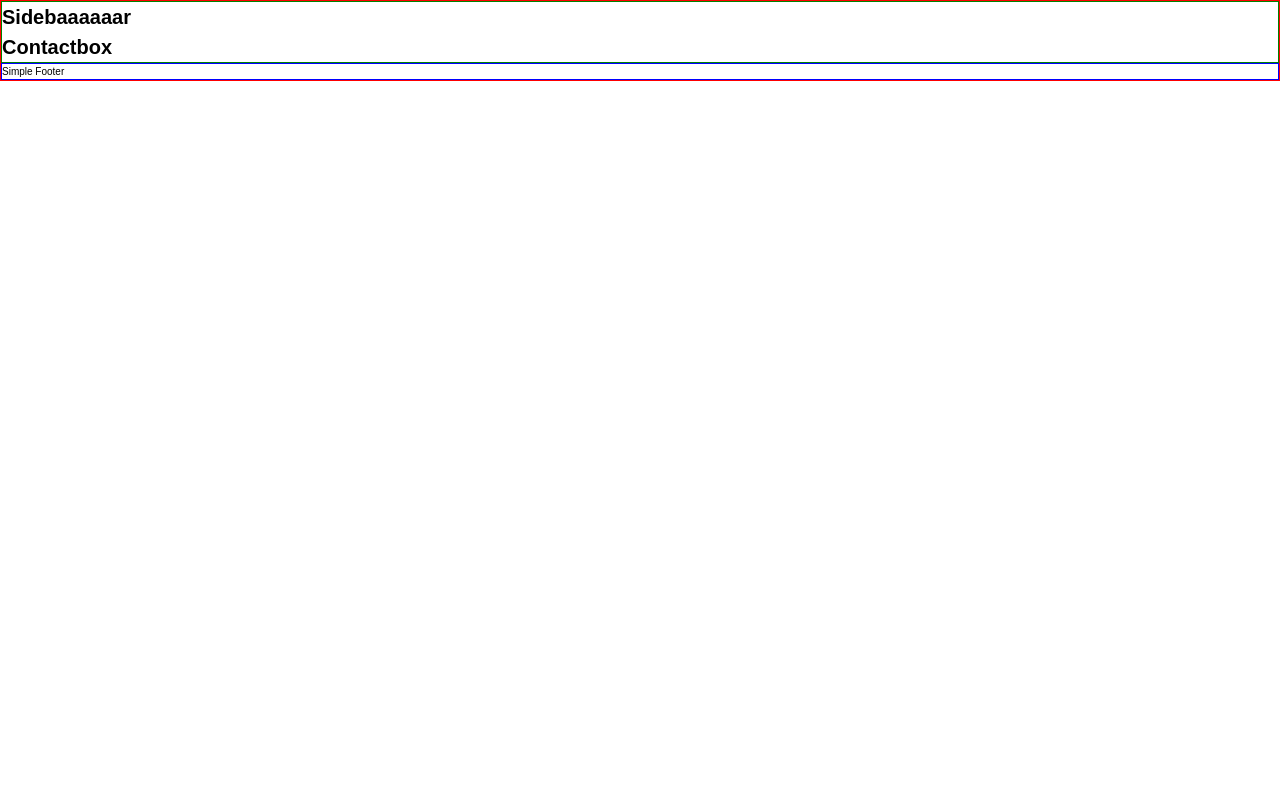
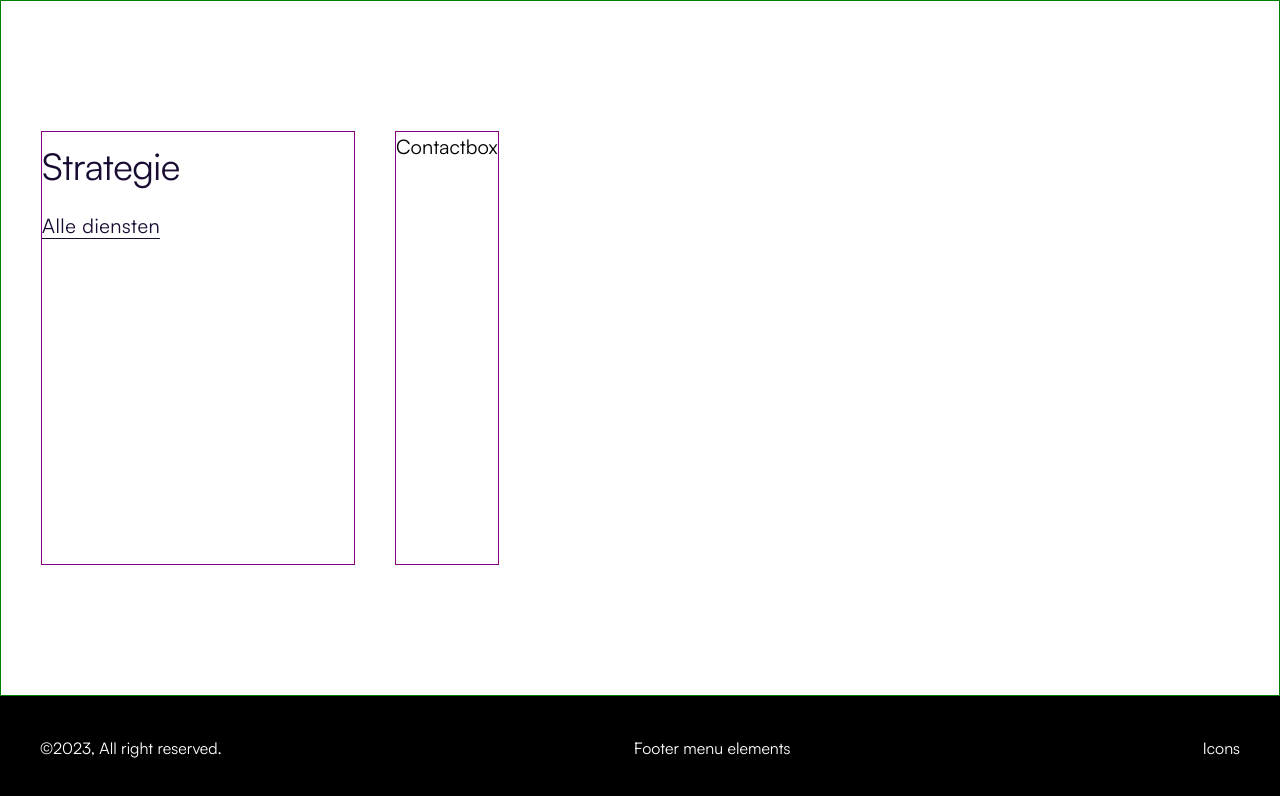
Before and after one commit to WiliTheSParrow/schaapontwerpers, a Next.js app: page / in a window 1280 px wide. Shown: the top 796 px of the page. Built offline with nearby package versions, Linux system fonts and the light colour scheme.

Commit message:
Updated footer content, Styled sidebar, adjusted layout

```diff
--- a/src/app/components/Footer.tsx
+++ b/src/app/components/Footer.tsx
@@ -1,7 +1,9 @@
 const Footer: React.FC = () => {
   return (
     <footer className="wrapper--footer">
-      <p>Simple Footer</p>
+      <p>©2023, All right reserved.</p>
+      <p>Footer menu elements</p>
+      <p>Icons</p>
     </footer>
   );
 };
--- a/src/app/components/MainContent.tsx
+++ b/src/app/components/MainContent.tsx
@@ -4,15 +4,11 @@ import ContactBox from "./ContactBox";
 const MainContent: React.FC = () => {
   return (
     <main className="wrapper--main-content">
-      <div className="container">
-        <div className="columns">
-          <div className="column">
-            <Sidebar />
-          </div>
-          <div className="column">
-            <ContactBox />
-          </div>
-        </div>
+      <div className="column">
+        <Sidebar />
+      </div>
+      <div className="column">
+        <ContactBox />
       </div>
     </main>
   );
--- a/src/app/components/Sidebar.tsx
+++ b/src/app/components/Sidebar.tsx
@@ -1,7 +1,8 @@
 const Sidebar: React.FC = () => {
   return (
-    <div>
-      <h1>Sidebaaaaaar</h1>
+    <div className="wrapper--sidebar">
+      <h3>Strategie</h3>
+      <span className="menu-element">Alle diensten</span>
     </div>
   );
 };
--- a/src/app/styles/sass/global.css
+++ b/src/app/styles/sass/global.css
@@ -1,3 +1,11 @@
+@font-face {
+  font-family: 'Satoshi Variable';
+  src: url("/fonts/SatoshiVariable.woff2") format("woff2"), url("/fonts/SatoshiVariable.woff") format("woff");
+  font-weight: normal;
+  font-style: normal;
+  font-display: swap;
+}
+
 *,
 *::before,
 *::after {
@@ -14,9 +22,15 @@ html {
 }
 
 body {
-  font-family: 'Satoshi Variable', sans-serif;
+  font-family: "Satoshi Variable", sans-serif;
   line-height: 1.5;
   -webkit-font-smoothing: antialiased;
+}
+
+main {
+  -webkit-box-flex: 1;
+      -ms-flex: 1;
+          flex: 1;
 }
 
 img,
@@ -51,14 +65,71 @@ h6 {
 }
 
 .wrapper {
-  border: 1px solid red;
+  display: -webkit-box;
+  display: -ms-flexbox;
+  display: flex;
+  -webkit-box-orient: vertical;
+  -webkit-box-direction: normal;
+      -ms-flex-direction: column;
+          flex-direction: column;
+  -webkit-box-pack: justify;
+      -ms-flex-pack: justify;
+          justify-content: space-between;
+  min-height: 100vh;
+  margin: 0;
 }
 
 .wrapper--main-content {
   border: 1px solid green;
+  padding: 13rem 4rem;
+  height: 100%;
+  display: -webkit-box;
+  display: -ms-flexbox;
+  display: flex;
 }
 
 .wrapper--footer {
-  border: 1px solid blue;
+  background: #000;
+  color: #fff;
+  padding: 4rem;
+  font-size: 1.6rem;
+  display: -webkit-box;
+  display: -ms-flexbox;
+  display: flex;
+  -webkit-box-pack: justify;
+      -ms-flex-pack: justify;
+          justify-content: space-between;
+}
+
+.wrapper--sidebar {
+  color: #1A0B32;
+  min-width: 31.2rem;
+  padding: 1rem 0;
+}
+
+.wrapper--sidebar > h3 {
+  font-size: 3.7rem;
+  font-weight: 600;
+  line-height: 130%;
+  letter-spacing: -0.5px;
+  margin-bottom: 2rem;
+}
+
+.wrapper--sidebar > .menu-element {
+  font-size: 2rem;
+  font-weight: 500;
+  line-height: 160%;
+  /* 32px */
+  letter-spacing: 0.5px;
+  border-bottom: 1px solid #1A0B32;
+  cursor: pointer;
+}
+
+.column {
+  border: 1px solid purple;
+}
+
+.column:first-of-type {
+  margin-right: 4rem;
 }
 /*# sourceMappingURL=global.css.map */
--- a/src/app/styles/sass/global.scss
+++ b/src/app/styles/sass/global.scss
@@ -1,3 +1,8 @@
+// Imports
+@import "breakpoints";
+@import "variables";
+@import "fonts";
+
 // CSS reser
 
 *,
@@ -10,13 +15,18 @@
 }
 html {
   //This defines what 1rem is.
-  font-size: 62.5%; //1 rem = 10px; 10px/16px=62.5%
+  font-size: 62.5%; // 1 rem = 10px; 10px/16px=62.5%
 }
 body {
-  font-family: 'Satoshi Variable', sans-serif;
+  font-family: "Satoshi Variable", sans-serif;
   line-height: 1.5;
   -webkit-font-smoothing: antialiased;
 }
+
+main {
+  flex: 1;
+}
+
 img,
 picture,
 video,
@@ -46,13 +56,54 @@ h6 {
 }
 
 .wrapper {
-  border: 1px solid red;
+  display: flex;
+  flex-direction: column;
+  justify-content: space-between;
+  min-height: 100vh;
+  margin: 0;
 
   &--main-content {
     border: 1px solid green;
+    padding: 13rem 4rem;
+    height: 100%;
+    display: flex;
   }
 
   &--footer {
-    border: 1px solid blue;
+    background: $color-black;
+    color: $color-white;
+    padding: 4rem;
+    font-size: 1.6rem;
+    display: flex;
+    justify-content: space-between;
+  }
+
+  &--sidebar {
+    color: $color-deep-purple;
+    min-width: 31.2rem;
+    padding: 1rem 0;
+    > h3 {
+      font-size: 3.7rem;
+      font-weight: 600;
+      line-height: 130%;
+      letter-spacing: -0.5px;
+      margin-bottom: 2rem;
+    }
+    > .menu-element {
+      font-size: 2rem;
+      font-weight: 500;
+      line-height: 160%; /* 32px */
+      letter-spacing: 0.5px;
+      // text-decoration: underline;
+      border-bottom: 1px solid $color-deep-purple;
+      cursor: pointer;
+    }
   }
 }
+
+.column {
+  border: 1px solid purple;
+  &:first-of-type {
+    margin-right: 4rem;
+  }
+}
--- a/src/app/styles/sass/main..scss
+++ /dev/null
@@ -1,4 +0,0 @@
-@import global;
-@import breakpoints;
-@import variables;
-@import fonts;
--- a/src/app/styles/sass/variables.scss
+++ b/src/app/styles/sass/variables.scss
@@ -0,0 +1,5 @@
+//COLORS
+$color-white: #fff;
+$color-black: #000;
+$color-beige: #F0E7DA;
+$color-deep-purple: #1A0B32;
```
Also changed, not shown: src/app/styles/css/main.css (added), 1 other file (tests, documents, lock files or other folders).
